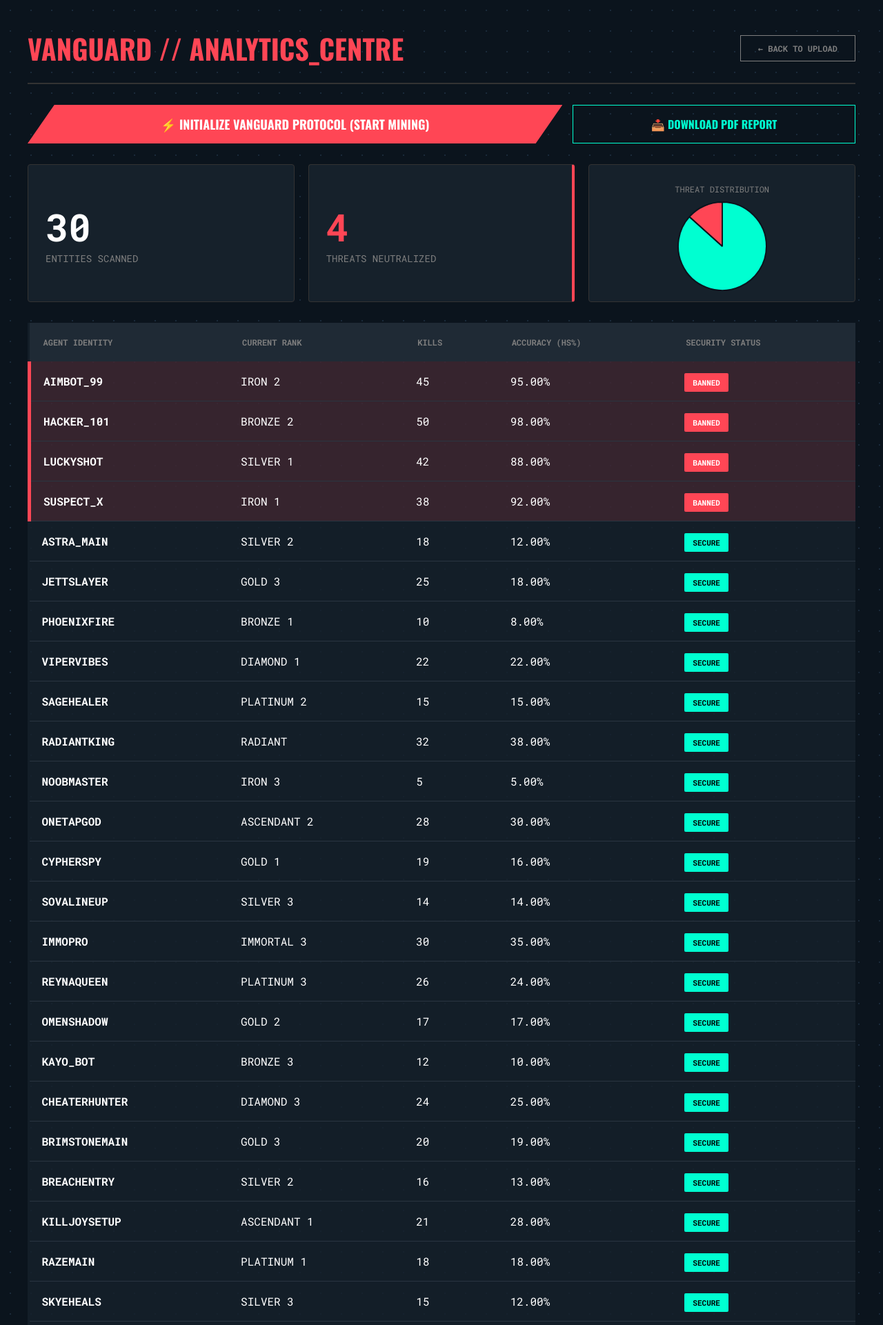
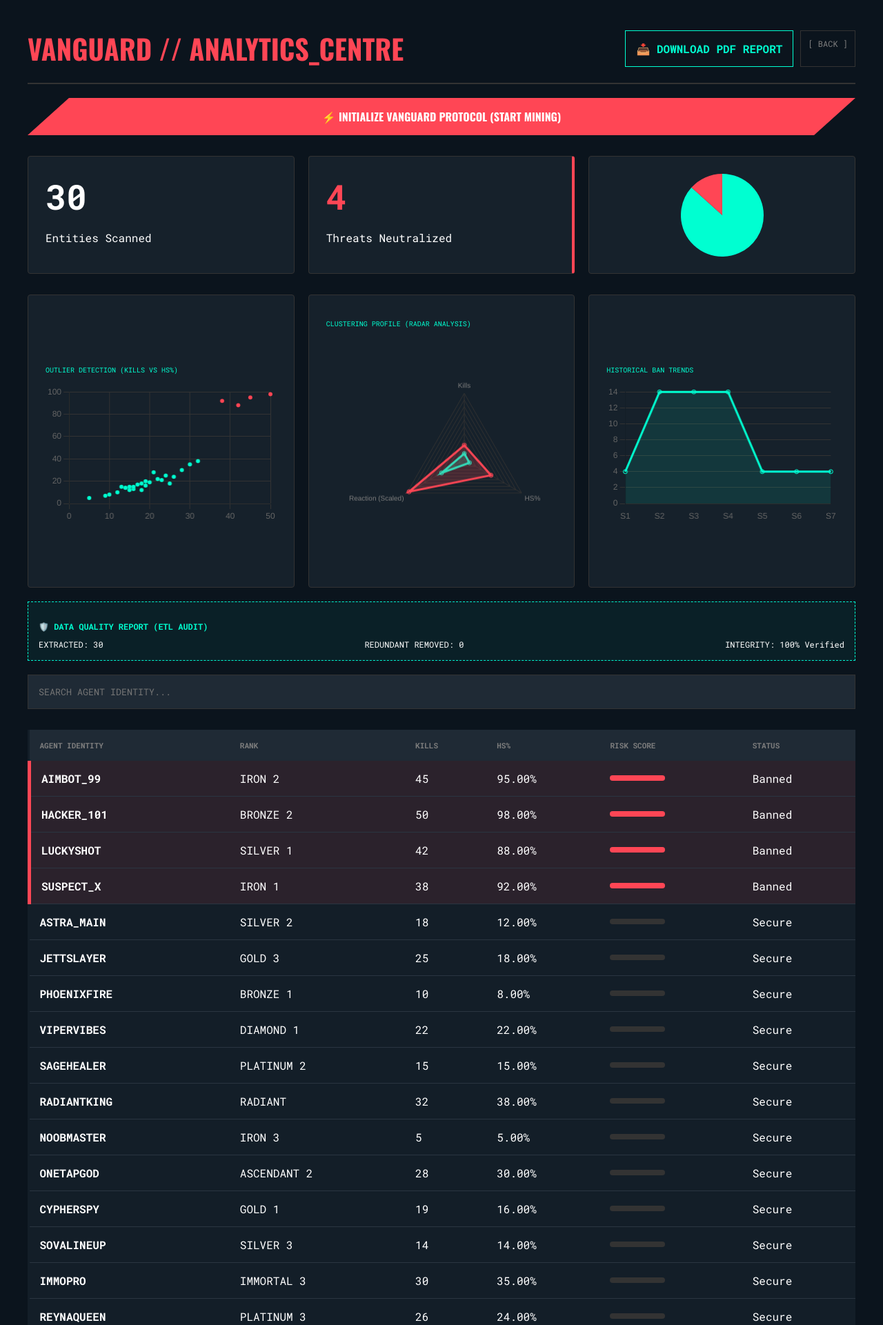
Before and after one commit to rehanfreestyle77-star/valorant-vanguard-dwdm, a Flask app: page /dashboard in a window 1280 px wide. Shown: the top 1921 px of the page at 69% size. Run offline with Flask 3, Linux system fonts and the light colour scheme; data comes from the database, SQL or seed files in the repository; both versions use the stored data as it was after the commit.

Commit message:
Integrated Data Warehouse Analytics and ETL Audit report

```diff
--- a/app.py
+++ b/app.py
@@ -6,22 +6,18 @@ import os
 
 app = Flask(__name__)
 
-# 1. Database Connection (SQLite)
 def get_db_connection():
     conn = sqlite3.connect('valorant.db')
     conn.row_factory = sqlite3.Row
     return conn
 
-# 2. Initialize Tables
 def init_db():
     conn = get_db_connection()
-    conn.execute('''CREATE TABLE IF NOT EXISTS dim_player
-                    (player_id INTEGER PRIMARY KEY, player_name TEXT, current_rank TEXT)''')
-    conn.execute('''CREATE TABLE IF NOT EXISTS fact_player_stats
-                    (stat_id INTEGER PRIMARY KEY AUTOINCREMENT, player_id INTEGER, kills INTEGER,
-                     headshot_percentage REAL, reaction_time_ms INTEGER, is_cheater INTEGER)''')
-    conn.commit()
-    conn.close()
+    conn.execute('CREATE TABLE IF NOT EXISTS dim_player (player_id INTEGER PRIMARY KEY, player_name TEXT, current_rank TEXT)')
+    conn.execute('CREATE TABLE IF NOT EXISTS fact_player_stats (stat_id INTEGER PRIMARY KEY AUTOINCREMENT, player_id INTEGER, kills INTEGER, headshot_percentage REAL, reaction_time_ms INTEGER, is_cheater INTEGER)')
+    conn.execute('CREATE TABLE IF NOT EXISTS etl_log (extracted INTEGER, redundant INTEGER, integrity TEXT)')
+    conn.execute('CREATE TABLE IF NOT EXISTS ban_history (id INTEGER PRIMARY KEY AUTOINCREMENT, report_date TIMESTAMP DEFAULT CURRENT_TIMESTAMP, ban_count INTEGER)')
+    conn.commit(); conn.close()
 
 init_db()
 
@@ -34,82 +30,76 @@ def upload_file():
     file = request.files.get('csv_file')
     if file:
         df = pd.read_csv(file)
+        unique_df = df.drop_duplicates(subset=['player_id'])
         conn = get_db_connection()
-        conn.execute("DELETE FROM fact_player_stats")
-        conn.execute("DELETE FROM dim_player")
-
-        for _, row in df.iterrows():
-            conn.execute("INSERT OR IGNORE INTO dim_player VALUES (?, ?, ?)",
-                         (int(row['player_id']), row['player_name'], row['current_rank']))
-            conn.execute("INSERT INTO fact_player_stats (player_id, kills, headshot_percentage, reaction_time_ms, is_cheater) VALUES (?, ?, ?, ?, 0)",
-                         (int(row['player_id']), int(row['kills']), float(row['headshot_percentage']), int(row['reaction_time_ms'])))
-        conn.commit()
-        conn.close()
+        conn.execute("DELETE FROM fact_player_stats"); conn.execute("DELETE FROM dim_player"); conn.execute("DELETE FROM etl_log")
+        conn.execute("INSERT INTO etl_log VALUES (?, ?, ?)", (len(df), len(df)-len(unique_df), "100% Verified"))
+        for _, row in unique_df.iterrows():
+            conn.execute("INSERT OR IGNORE INTO dim_player VALUES (?, ?, ?)", (int(row['player_id']), row['player_name'], row['current_rank']))
+            conn.execute("INSERT INTO fact_player_stats (player_id, kills, headshot_percentage, reaction_time_ms, is_cheater) VALUES (?, ?, ?, ?, 0)", (int(row['player_id']), int(row['kills']), float(row['headshot_percentage']), int(row['reaction_time_ms'])))
+        conn.commit(); conn.close()
         return redirect(url_for('dashboard'))
     return redirect(url_for('index'))
 
 @app.route('/dashboard')
 def dashboard():
     conn = get_db_connection()
+    etl = conn.execute("SELECT * FROM etl_log").fetchone()
+    etl_data = etl if etl else {'extracted': 0, 'redundant': 0, 'integrity': 'N/A'}
     total_players = conn.execute("SELECT COUNT(*) FROM fact_player_stats").fetchone()[0]
     total_banned = conn.execute("SELECT COUNT(*) FROM fact_player_stats WHERE is_cheater = 1").fetchone()[0]
-    total_safe = total_players - total_banned # Logic for Pie Chart
 
-    players = conn.execute("""
-        SELECT p.player_name, p.current_rank, f.kills, f.headshot_percentage, f.is_cheater
-        FROM fact_player_stats f
-        JOIN dim_player p ON f.player_id = p.player_id
-        ORDER BY f.is_cheater DESC
-    """).fetchall()
+    # Mining: Cluster Centroids (Average Stats for Radar Chart)
+    # 1. Average for Banned Players
+    b_avg = conn.execute("SELECT AVG(kills), AVG(headshot_percentage), AVG(reaction_time_ms) FROM fact_player_stats WHERE is_cheater = 1").fetchone()
+    # 2. Average for Safe Players
+    s_avg = conn.execute("SELECT AVG(kills), AVG(headshot_percentage), AVG(reaction_time_ms) FROM fact_player_stats WHERE is_cheater = 0").fetchone()
+
+    # Formatting averages for chart
+    avg_banned = [round(x, 2) if x else 0 for x in b_avg]
+    avg_safe = [round(x, 2) if x else 0 for x in s_avg]
+
+    rank_stats = conn.execute("SELECT p.current_rank, COUNT(f.stat_id) as count FROM fact_player_stats f JOIN dim_player p ON f.player_id = p.player_id WHERE f.is_cheater = 1 GROUP BY p.current_rank").fetchall()
+    history = conn.execute("SELECT ban_count FROM ban_history ORDER BY id DESC LIMIT 7").fetchall()
+
+    players_raw = conn.execute("SELECT p.player_name, p.current_rank, f.kills, f.headshot_percentage, f.reaction_time_ms, f.is_cheater FROM fact_player_stats f JOIN dim_player p ON f.player_id = p.player_id ORDER BY f.is_cheater DESC").fetchall()
+
+    players = []
+    for p in players_raw:
+        score = 0
+        if p['headshot_percentage'] > 40: score += 30
+        if p['headshot_percentage'] > 70: score += 40
+        if p['reaction_time_ms'] < 150: score += 20
+        if p['kills'] > 35: score += 10
+        player_dict = dict(p)
+        player_dict['risk_score'] = min(score, 100) if p['is_cheater'] else min(score, 40)
+        players.append(player_dict)
+
     conn.close()
-    return render_template('dashboard.html', total_players=total_players, total_banned=total_banned, total_safe=total_safe, players=players)
+    return render_template('dashboard.html', total_players=total_players, total_banned=total_banned, total_safe=total_players-total_banned, players=players, etl=etl_data, rank_labels=[r['current_rank'].upper() for r in rank_stats], rank_values=[r['count'] for r in rank_stats], history_values=[r['ban_count'] for r in reversed(history)], avg_banned=avg_banned, avg_safe=avg_safe)
 
 @app.route('/run-mining')
 def run_mining():
     conn = get_db_connection()
-    # Data Mining Logic: Detection of Anomalies
-    conn.execute("""
-        UPDATE fact_player_stats
-        SET is_cheater = 1
-        WHERE (headshot_percentage > 80 AND reaction_time_ms < 130)
-        OR (kills > 45 AND headshot_percentage > 70)
-    """)
-    conn.commit()
-    conn.close()
-    return redirect(url_for('dashboard', mining='success'))
+    conn.execute("UPDATE fact_player_stats SET is_cheater = 1 WHERE (headshot_percentage > 80 AND reaction_time_ms < 130) OR (kills > 45 AND headshot_percentage > 70)")
+    current_bans = conn.execute("SELECT COUNT(*) FROM fact_player_stats WHERE is_cheater = 1").fetchone()[0]
+    conn.execute("INSERT INTO ban_history (ban_count) VALUES (?)", (current_bans,))
+    conn.commit(); conn.close()
+    return redirect(url_for('dashboard'))
 
 @app.route('/download-report')
 def download_report():
     conn = get_db_connection()
-    players = conn.execute("""
-        SELECT p.player_name, p.current_rank, f.kills, f.headshot_percentage
-        FROM fact_player_stats f
-        JOIN dim_player p ON f.player_id = p.player_id
-        WHERE f.is_cheater = 1
-    """).fetchall()
+    players = conn.execute("SELECT p.player_name, p.current_rank, f.kills, f.headshot_percentage FROM fact_player_stats f JOIN dim_player p ON f.player_id = p.player_id WHERE f.is_cheater = 1").fetchall()
     conn.close()
-
     pdf = FPDF()
-    pdf.add_page()
-    pdf.set_font("Arial", 'B', 16)
+    pdf.add_page(); pdf.set_font("Arial", 'B', 16)
     pdf.cell(200, 10, txt="VANGUARD // THREAT DETECTION REPORT", ln=True, align='C')
-    pdf.ln(10)
-
-    # Table Header
-    pdf.set_fill_color(255, 70, 85)
-    pdf.set_text_color(255, 255, 255)
-    pdf.cell(60, 10, "Player Name", 1, 0, 'C', True)
-    pdf.cell(40, 10, "Rank", 1, 0, 'C', True)
-    pdf.cell(30, 10, "Kills", 1, 0, 'C', True)
-    pdf.cell(30, 10, "HS%", 1, 1, 'C', True)
-
+    pdf.ln(10); pdf.set_fill_color(255, 70, 85); pdf.set_text_color(255, 255, 255)
+    pdf.cell(60, 10, "Player Name", 1, 0, 'C', True); pdf.cell(40, 10, "Rank", 1, 0, 'C', True); pdf.cell(30, 10, "Kills", 1, 0, 'C', True); pdf.cell(30, 10, "HS%", 1, 1, 'C', True)
     pdf.set_text_color(0, 0, 0)
     for row in players:
-        pdf.cell(60, 10, row['player_name'].upper(), 1)
-        pdf.cell(40, 10, row['current_rank'].upper(), 1)
-        pdf.cell(30, 10, str(row['kills']), 1)
-        pdf.cell(30, 10, f"{row['headshot_percentage']:.2f}%", 1, 1)
-
+        pdf.cell(60, 10, row['player_name'].upper(), 1); pdf.cell(40, 10, row['current_rank'].upper(), 1); pdf.cell(30, 10, str(row['kills']), 1); pdf.cell(30, 10, f"{row['headshot_percentage']:.2f}%", 1, 1)
     response = make_response(pdf.output(dest='S').encode('latin-1'))
     response.headers.set('Content-Disposition', 'attachment', filename='Vanguard_Report.pdf')
     response.headers.set('Content-Type', 'application/pdf')
--- a/templates/dashboard.html
+++ b/templates/dashboard.html
@@ -5,165 +5,74 @@
     <title>VANGUARD // ANALYTICS_CENTRE</title>
     <link href="https://fonts.googleapis.com/css2?family=Oswald:wght@700&family=Roboto+Mono:wght@400;700&display=swap" rel="stylesheet">
     <style>
-        /* Valorant Theme Colors */
-        :root {
-            --val-red: #ff4655;
-            --val-bg: #0b141d;
-            --val-cyan: #00ffd1;
-            --val-gray: #16212b;
-        }
-
-        body {
-            background-color: var(--val-bg);
-            color: white;
-            font-family: 'Roboto Mono', monospace;
-            margin: 0;
-            padding: 40px;
-            background-image: radial-gradient(circle, #1a2a3a 1px, transparent 1px);
-            background-size: 30px 30px;
-        }
-
-        .header {
-            display: flex;
-            justify-content: space-between;
-            align-items: center;
-            border-bottom: 2px solid #333;
-            padding-bottom: 20px;
-        }
-
+        :root { --val-red: #ff4655; --val-bg: #0b141d; --val-cyan: #00ffd1; --val-gray: #16212b; }
+        body { background-color: var(--val-bg); color: white; font-family: 'Roboto Mono', monospace; margin: 0; padding: 40px; }
+        .header { display: flex; justify-content: space-between; align-items: center; border-bottom: 2px solid #333; padding-bottom: 20px; }
         h1 { font-family: 'Oswald', sans-serif; font-size: 40px; margin: 0; color: var(--val-red); }
-
-        /* Stats and Chart Grid Layout */
-        .stats-grid {
-            display: grid;
-            grid-template-columns: 1fr 1fr 1fr;
-            gap: 20px;
-            margin: 30px 0;
-        }
-
-        .stat-card {
-            background: var(--val-gray);
-            border: 1px solid #333;
-            padding: 25px;
-            border-radius: 4px;
-            display: flex;
-            flex-direction: column;
-            justify-content: center;
-        }
-
-        .stat-card h2 { font-size: 55px; margin: 0; color: white; }
-        .stat-card p { margin: 0; color: #7e7e7e; text-transform: uppercase; font-size: 14px; }
-
-        .chart-card {
-            background: var(--val-gray);
-            border: 1px solid #333;
-            padding: 15px;
-            border-radius: 4px;
-            display: flex;
-            flex-direction: column;
-            align-items: center;
-            justify-content: center;
-        }
-
-        /* Buttons Styling */
-        .action-container {
-            margin-top: 30px;
-            display: flex;
-            gap: 15px;
-        }
-
-        .btn-mining {
-            background: var(--val-red);
-            color: white;
-            padding: 15px 40px;
-            border: none;
-            font-family: 'Oswald', sans-serif;
-            font-size: 18px;
-            font-weight: 900;
-            cursor: pointer;
-            text-transform: uppercase;
-            clip-path: polygon(5% 0, 100% 0, 95% 100%, 0% 100%);
-            transition: 0.3s;
-            flex: 2;
-            text-decoration: none;
-            text-align: center;
-        }
-        .btn-mining:hover { background: white; color: var(--val-red); transform: scale(1.01); }
-
-        .btn-report {
-            background: transparent;
-            border: 1px solid var(--val-cyan);
-            color: var(--val-cyan);
-            padding: 15px 30px;
-            text-decoration: none;
-            font-family: 'Oswald', sans-serif;
-            text-align: center;
-            flex: 1;
-            font-weight: bold;
-            text-transform: uppercase;
-            transition: 0.3s;
-        }
-        .btn-report:hover { background: var(--val-cyan); color: black; }
-
-        /* Data Table Styling */
+        .stats-grid { display: grid; grid-template-columns: 1fr 1fr 1fr; gap: 20px; margin: 30px 0; }
+        .stat-card { background: var(--val-gray); border: 1px solid #333; padding: 25px; border-radius: 4px; display: flex; flex-direction: column; justify-content: center; }
+        .stat-card h2 { font-size: 50px; margin: 0; }
+        .chart-card { background: var(--val-gray); border: 1px solid #333; padding: 15px; border-radius: 4px; display: flex; align-items: center; justify-content: center; }
+        .action-container { display: flex; gap: 15px; margin-top: 20px; }
+        .btn-mining { background: var(--val-red); color: white; padding: 15px; flex: 2; border: none; font-family: 'Oswald'; cursor: pointer; text-decoration: none; text-align: center; clip-path: polygon(5% 0, 100% 0, 95% 100%, 0% 100%); }
+        .btn-report { background: transparent; border: 1px solid var(--val-cyan); color: var(--val-cyan); padding: 15px; flex: 1; text-decoration: none; text-align: center; font-weight: bold; }
+        .etl-audit { margin: 20px 0; padding: 15px; background: rgba(0, 255, 209, 0.05); border: 1px dashed var(--val-cyan); font-size: 12px; }
         table { width: 100%; border-collapse: collapse; margin-top: 20px; background: rgba(22, 33, 43, 0.8); }
-        th { background: #1f2a35; color: #7e7e7e; padding: 20px; text-align: left; text-transform: uppercase; font-size: 12px; }
-        td { padding: 18px; border-bottom: 1px solid #2a3541; }
-
-        .row-banned { background: rgba(255, 70, 85, 0.15); border-left: 5px solid var(--val-red); }
-        .status-badge { padding: 6px 12px; font-weight: bold; font-size: 11px; border-radius: 2px; text-transform: uppercase; }
-        .status-banned { background: var(--val-red); color: white; }
-        .status-clean { background: var(--val-cyan); color: #000; }
-
-        .btn-back { background: transparent; border: 1px solid #7e7e7e; color: #7e7e7e; padding: 10px 25px; text-decoration: none; font-weight: bold; font-size: 12px; }
-        .btn-back:hover { color: white; border-color: white; }
+        th { background: #1f2a35; color: #7e7e7e; padding: 15px; text-align: left; text-transform: uppercase; font-size: 11px; }
+        td { padding: 15px; border-bottom: 1px solid #2a3541; }
+        .row-banned { background: rgba(255, 70, 85, 0.1); border-left: 5px solid var(--val-red); }
+        .risk-bar { height: 8px; background: #333; border-radius: 4px; width: 80px; }
+        .risk-fill { height: 100%; border-radius: 4px; transition: 0.5s; }
     </style>
 </head>
 <body>
+    <div id="data-store"
+         data-safe="{{ total_safe }}"
+         data-banned="{{ total_banned }}"
+         data-labels='{{ rank_labels|tojson }}'
+         data-values='{{ rank_values|tojson }}'
+         data-history='{{ history_values|tojson }}'
+         data-scatter='[ {% for p in players %} {"x": {{p.kills}}, "y": {{p.headshot_percentage}}, "label": "{{p.player_name}}"} {% if not loop.last %},{% endif %} {% endfor %} ]'
+         data-avg-banned='{{ avg_banned|tojson }}'
+         data-avg-safe='{{ avg_safe|tojson }}'
+         style="display: none;">
+    </div>
 
     <div class="header">
         <h1>VANGUARD // ANALYTICS_CENTRE</h1>
-        <a href="/" class="btn-back">← BACK TO UPLOAD</a>
+        <div style="display: flex; gap: 10px;">
+            <a href="/download-report" class="btn-report">📥 DOWNLOAD PDF REPORT</a>
+            <a href="/" style="color: #7e7e7e; text-decoration: none; font-size: 12px; border: 1px solid #333; padding: 10px;">[ BACK ]</a>
+        </div>
     </div>
 
     <div class="action-container">
-        <a href="/run-mining" class="btn-mining">
-            ⚡ INITIALIZE VANGUARD PROTOCOL (START MINING)
-        </a>
-        <a href="/download-report" class="btn-report">
-            📥 DOWNLOAD PDF REPORT
-        </a>
+        <a href="/run-mining" class="btn-mining">⚡ INITIALIZE VANGUARD PROTOCOL (START MINING)</a>
     </div>
 
     <div class="stats-grid">
-        <div class="stat-card">
-            <h2>{{ total_players }}</h2>
-            <p>Entities Scanned</p>
+        <div class="stat-card"><h2>{{ total_players }}</h2><p>Entities Scanned</p></div>
+        <div class="stat-card" style="border-right: 4px solid var(--val-red);"><h2 style="color: var(--val-red);">{{ total_banned }}</h2><p>Threats Neutralized</p></div>
+        <div class="chart-card"><div style="width: 120px; height: 120px;"><canvas id="cheatChart"></canvas></div></div>
     </div>
 
-        <div class="stat-card" style="border-right: 4px solid var(--val-red);">
-            <h2 style="color: var(--val-red);">{{ total_banned }}</h2>
-            <p>Threats Neutralized</p>
+    <div style="display: grid; grid-template-columns: 1fr 1fr 1fr; gap: 20px; margin-bottom: 20px;">
+        <div class="stat-card"><p style="color: var(--val-cyan); font-size: 10px; margin-bottom: 15px;">OUTLIER DETECTION (KILLS VS HS%)</p><canvas id="scatterChart" height="200"></canvas></div>
+        <div class="stat-card"><p style="color: var(--val-cyan); font-size: 10px; margin-bottom: 15px;">CLUSTERING PROFILE (RADAR ANALYSIS)</p><canvas id="radarChart" height="200"></canvas></div>
+        <div class="stat-card"><p style="color: var(--val-cyan); font-size: 10px; margin-bottom: 15px;">HISTORICAL BAN TRENDS</p><canvas id="historyChart" height="200"></canvas></div>
     </div>
 
-        <div class="chart-card">
-            <p style="margin-bottom: 10px; font-size: 12px; color: #7e7e7e;">THREAT DISTRIBUTION</p>
-            <div style="width: 130px; height: 130px;">
-                <canvas id="cheatChart"></canvas>
-            </div>
+    <div class="etl-audit">
+        <p style="color: var(--val-cyan); font-weight: bold; margin-bottom: 10px;">🛡️ DATA QUALITY REPORT (ETL AUDIT)</p>
+        <div style="display: flex; justify-content: space-between;">
+            <span>EXTRACTED: {{ etl.extracted }}</span><span>REDUNDANT REMOVED: {{ etl.redundant }}</span><span>INTEGRITY: {{ etl.integrity }}</span>
         </div>
     </div>
 
+    <input type="text" id="playerSearch" placeholder="SEARCH AGENT IDENTITY..." style="width: 100%; padding: 15px; background: #1f2a35; border: 1px solid #333; color: white; font-family: 'Roboto Mono'; margin-bottom: 10px; box-sizing: border-box;">
+
     <table>
-        <thead>
-            <tr>
-                <th>Agent Identity</th>
-                <th>Current Rank</th>
-                <th>Kills</th>
-                <th>Accuracy (HS%)</th>
-                <th>Security Status</th>
-            </tr>
-        </thead>
+        <thead><tr><th>Agent Identity</th><th>Rank</th><th>Kills</th><th>HS%</th><th>Risk Score</th><th>Status</th></tr></thead>
         <tbody>
             {% for row in players %}
             <tr class="{{ 'row-banned' if row.is_cheater else '' }}">
@@ -172,10 +81,11 @@
                 <td>{{ row.kills }}</td>
                 <td>{{ "%.2f"|format(row.headshot_percentage) }}%</td>
                 <td>
-                    <span class="status-badge {{ 'status-banned' if row.is_cheater else 'status-clean' }}">
-                        {{ 'Banned' if row.is_cheater else 'Secure' }}
-                    </span>
+                    <div class="risk-bar">
+                        <div class="risk-fill" style="width: {{ row.risk_score }}%; background: {{ 'var(--val-red)' if row.risk_score > 70 else ('#f1c40f' if row.risk_score > 40 else 'var(--val-cyan)') }}"></div>
+                    </div>
                 </td>
+                <td><span class="status-badge {{ 'status-banned' if row.is_cheater else 'status-clean' }}">{{ 'Banned' if row.is_cheater else 'Secure' }}</span></td>
             </tr>
             {% endfor %}
         </tbody>
@@ -183,29 +93,35 @@
 
     <script src="https://cdn.jsdelivr.net/npm/chart.js"></script>
     <script>
-    // Quotes lagane se VS Code ise string samajh lega aur error nahi dega
-    // Lekin Flask ise automatic number mein badal dega
-    const safeData = Number('{{ total_safe }}');
-    const bannedData = Number('{{ total_banned }}');
+        const store = document.getElementById('data-store').dataset;
+        const sData = Number(store.safe), bData = Number(store.banned);
+        const hValues = JSON.parse(store.history), scatterData = JSON.parse(store.scatter);
+        const avgBanned = JSON.parse(store.avgBanned), avgSafe = JSON.parse(store.avgSafe);
 
-    const ctx = document.getElementById('cheatChart').getContext('2d');
-    new Chart(ctx, {
-        type: 'pie',
+        new Chart(document.getElementById('cheatChart'), { type: 'pie', data: { labels: ['Safe', 'Banned'], datasets: [{ data: [sData, bData], backgroundColor: ['#00ffd1', '#ff4655'], borderWidth: 0 }] }, options: { plugins: { legend: { display: false } }, maintainAspectRatio: false } });
+
+        new Chart(document.getElementById('scatterChart'), { type: 'scatter', data: { datasets: [{ label: 'Players', data: scatterData, backgroundColor: scatterData.map(d => d.y > 70 ? '#ff4655' : '#00ffd1') }] }, options: { scales: { x: { grid: { color: '#333' } }, y: { grid: { color: '#333' } } }, plugins: { legend: { display: false } } } });
+
+        new Chart(document.getElementById('historyChart'), { type: 'line', data: { labels: hValues.map((_, i) => `S${i+1}`), datasets: [{ label: 'Bans', data: hValues, borderColor: '#00ffd1', backgroundColor: 'rgba(0, 255, 209, 0.1)', fill: true }] }, options: { scales: { y: { beginAtZero: true, grid: { color: '#333' } }, x: { grid: { display: false } } }, plugins: { legend: { display: false } } } });
+
+        // Radar Chart: Hacker DNA vs Safe DNA
+        new Chart(document.getElementById('radarChart'), {
+            type: 'radar',
             data: {
-            labels: ['Safe', 'Banned'],
-            datasets: [{
-                data: [safeData, bannedData],
-                backgroundColor: ['#00ffd1', '#ff4655'],
-                borderColor: '#0b141d',
-                borderWidth: 2
-            }]
+                labels: ['Kills', 'HS%', 'Reaction (Scaled)'],
+                datasets: [
+                    { label: 'Hacker DNA', data: [avgBanned[0], avgBanned[1], 300 - avgBanned[2]], backgroundColor: 'rgba(255, 70, 85, 0.2)', borderColor: '#ff4655' },
+                    { label: 'Safe DNA', data: [avgSafe[0], avgSafe[1], 300 - avgSafe[2]], backgroundColor: 'rgba(0, 255, 209, 0.2)', borderColor: '#00ffd1' }
+                ]
             },
-        options: {
-            responsive: true,
-            maintainAspectRatio: false,
-            plugins: {
-                legend: { display: false }
-            }
+            options: { scales: { r: { grid: { color: '#333' }, angleLines: { color: '#333' }, pointLabels: { color: '#7e7e7e' }, ticks: { display: false } } }, plugins: { legend: { display: false } } }
+        });
+
+        document.getElementById('playerSearch').addEventListener('keyup', function() {
+            let f = this.value.toUpperCase();
+            let r = document.querySelector("table tbody").rows;
+            for (let i = 0; i < r.length; i++) {
+                r[i].style.display = r[i].cells[0].textContent.toUpperCase().includes(f) ? "" : "none";
             }
         });
     </script>
```
Also changed, not shown: valorant.db. Lines whose indentation alone changed are shown as unchanged.
